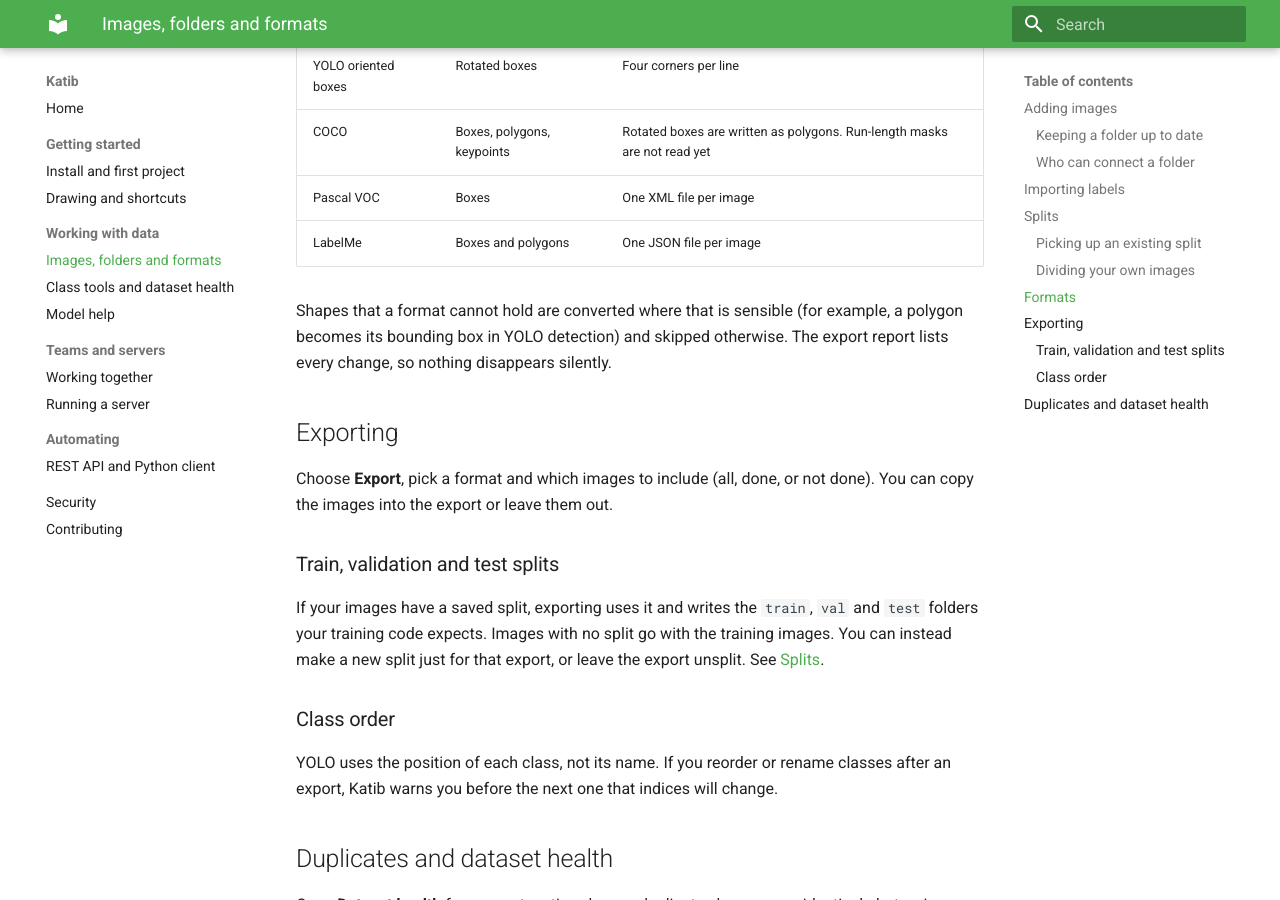
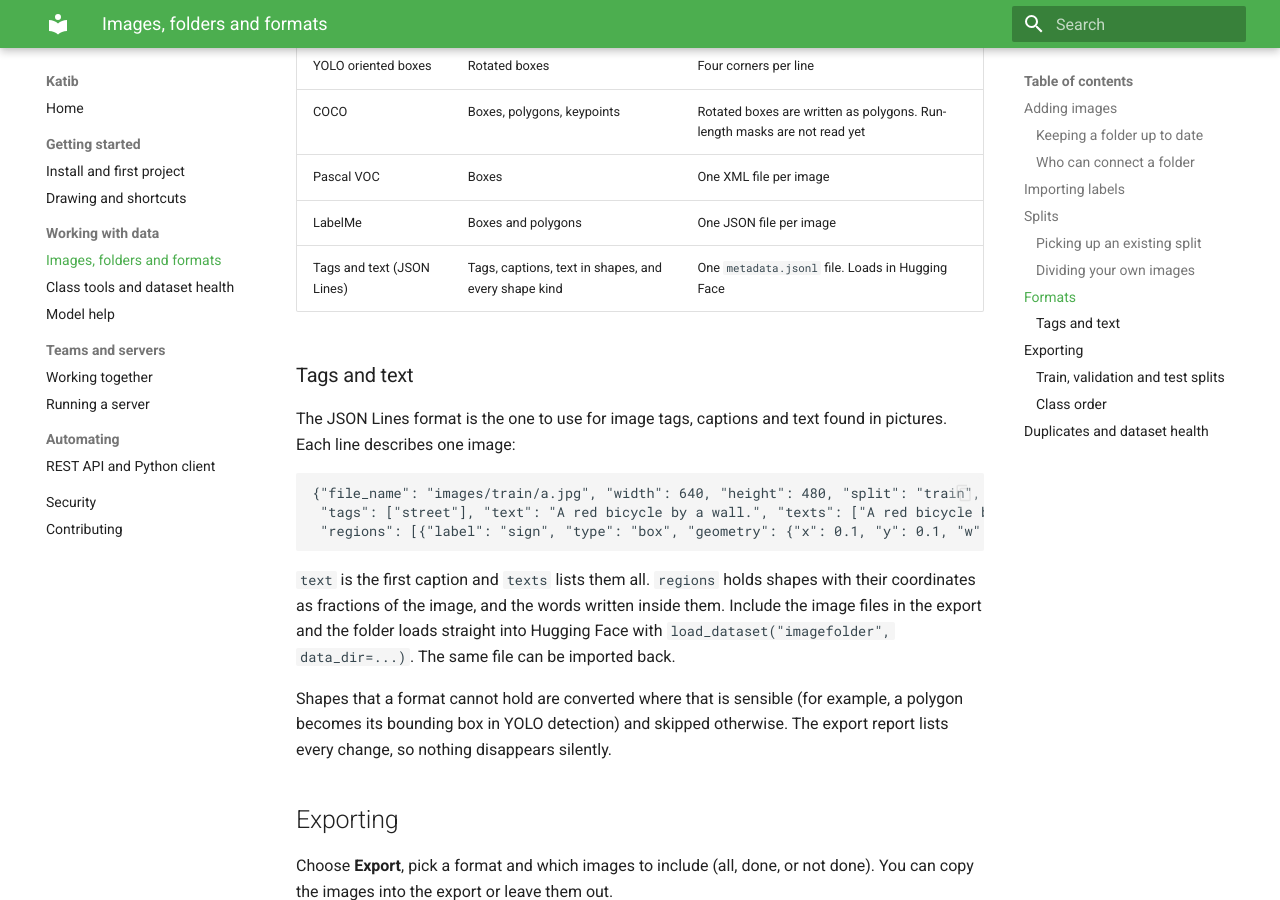
Before and after one commit to MergenEnBilge/Katib, an MkDocs documentation site: the page built from docs/data.md, in a window 1280 px wide and 900 px high, scrolled down 2449 px. Built offline with MkDocs 1.6.1 and Material for MkDocs 9.7.7, drawn with Linux system fonts in a browser that asks for light colours.

Commit message:
Document text annotations

````diff
--- a/docs/data.md
+++ b/docs/data.md
@@ -70,6 +70,19 @@
 | COCO | Boxes, polygons, keypoints | Rotated boxes are written as polygons. Run-length masks are not read yet |
 | Pascal VOC | Boxes | One XML file per image |
 | LabelMe | Boxes and polygons | One JSON file per image |
+| Tags and text (JSON Lines) | Tags, captions, text in shapes, and every shape kind | One `metadata.jsonl` file. Loads in Hugging Face |
+
+### Tags and text
+
+The JSON Lines format is the one to use for image tags, captions and text found in pictures. Each line describes one image:
+
+```json
+{"file_name": "images/train/a.jpg", "width": 640, "height": 480, "split": "train",
+ "tags": ["street"], "text": "A red bicycle by a wall.", "texts": ["A red bicycle by a wall."],
+ "regions": [{"label": "sign", "type": "box", "geometry": {"x": 0.1, "y": 0.1, "w": 0.2, "h": 0.2}, "text": "STOP"}]}
+```
+
+`text` is the first caption and `texts` lists them all. `regions` holds shapes with their coordinates as fractions of the image, and the words written inside them. Include the image files in the export and the folder loads straight into Hugging Face with `load_dataset("imagefolder", data_dir=...)`. The same file can be imported back.
 
 Shapes that a format cannot hold are converted where that is sensible (for example, a polygon becomes its bounding box in YOLO detection) and skipped otherwise. The export report lists every change, so nothing disappears silently.
 
````
Also changed, not shown: docs/drawing.md (+10 -0 lines).
